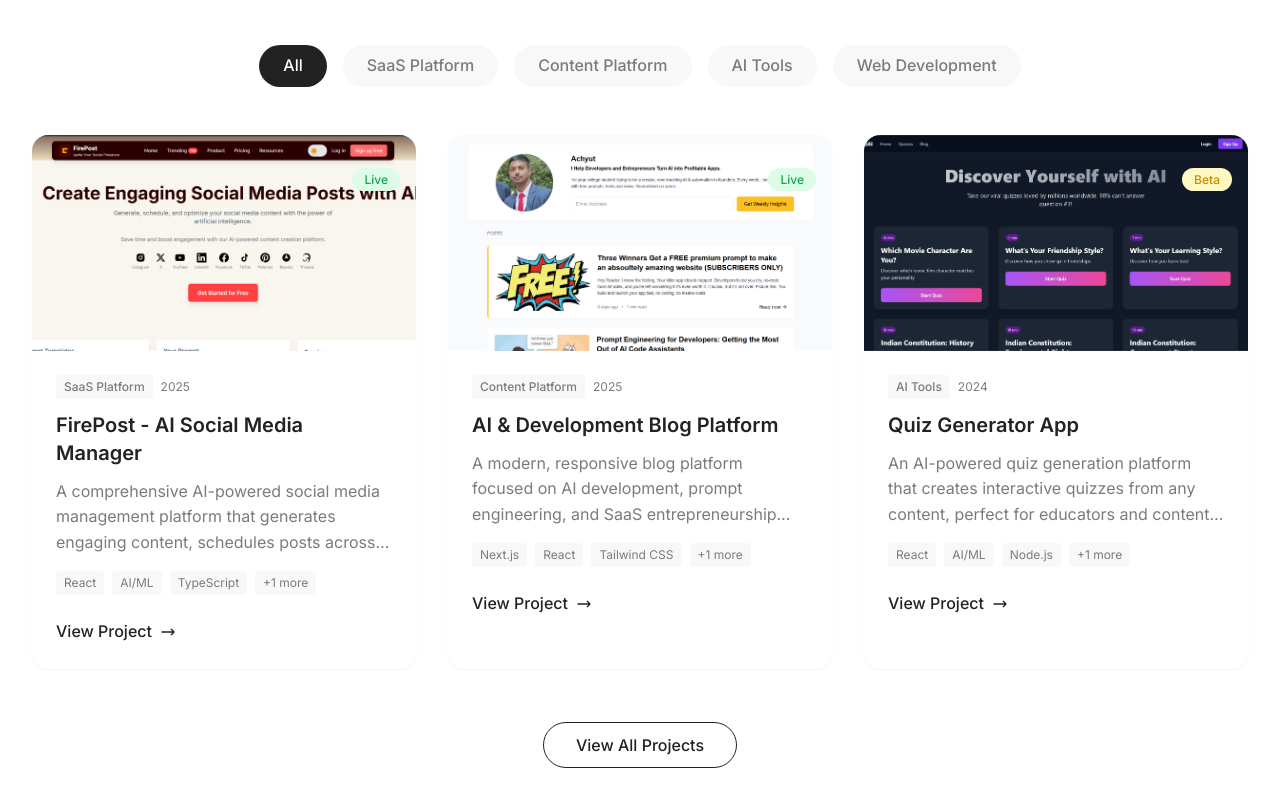
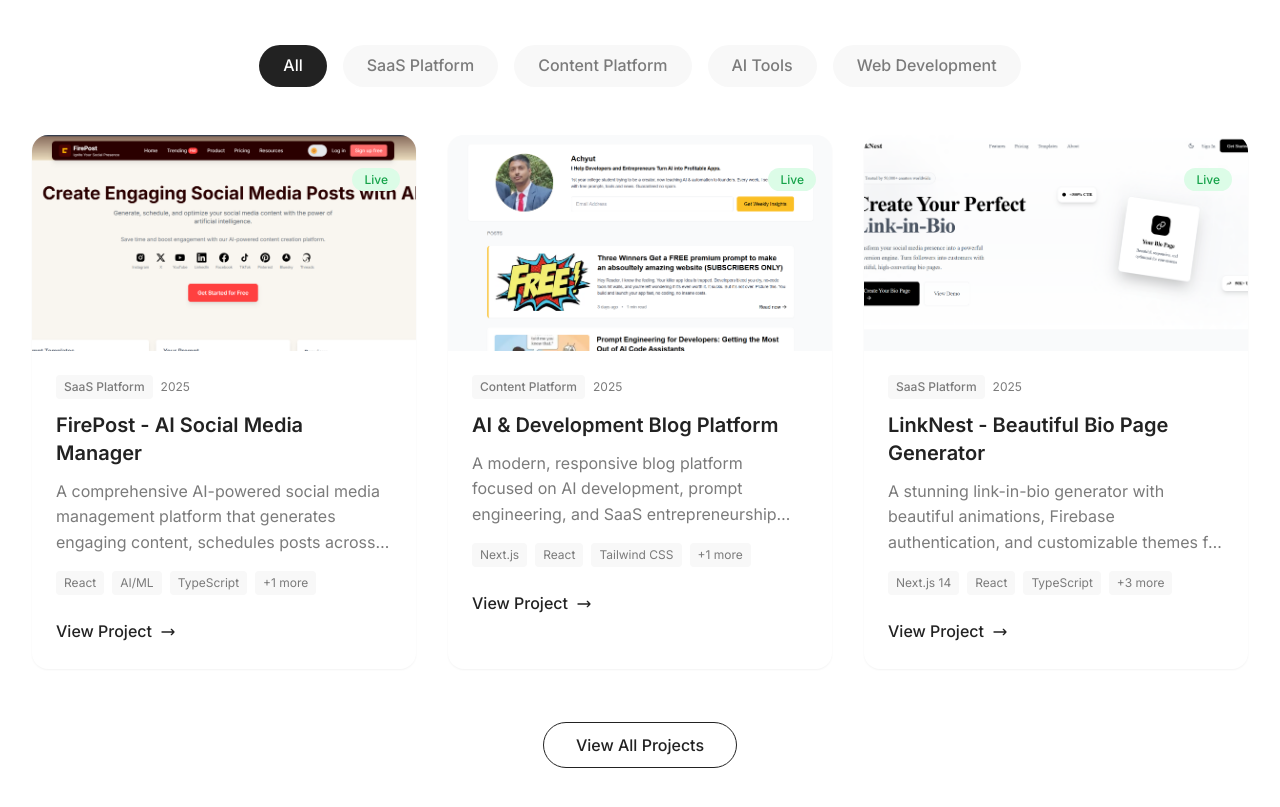
Before and after one commit to Nexora712/achyut-portfolio-2025, a Next.js app: page / in a window 1280 px wide. Shown: the part 3000-3807 px from the top of the page. Built offline with nearby package versions, Linux system fonts and the light colour scheme.

Commit message:
Updated the links for id: 2, i.e blog website

```diff
--- a/src/app/portfolio/[id]/page.tsx
+++ b/src/app/portfolio/[id]/page.tsx
@@ -52,8 +52,8 @@
     year: 2025,
     technologies: ['Next.js', 'React', 'Tailwind CSS', 'Content Management', 'Email Integration'],
     status: 'Live',
-    liveUrl: '#',
-    githubUrl: '#',
+    liveUrl: 'https://my-blogs-dun.vercel.app/',
+    githubUrl: 'https://github.com/Nexora712/My-Blogs.git',
     client: 'Personal Project',
     duration: '4 weeks',
     challenge: 'Developers and entrepreneurs need high-quality, actionable content about AI development and SaaS building, but most blogs are either too basic or too technical.',
--- a/src/app/portfolio/page.tsx
+++ b/src/app/portfolio/page.tsx
@@ -131,9 +131,9 @@
       'Clean, maintainable codebase with component-based architecture'
     ],
     images: [
-      '/images/portfolio/linknest1.jpg',
-      '/images/portfolio/linknest2.jpg',
-      '/images/portfolio/linknest3.jpg'
+      '/images/portfolio/project1.jpg',
+      '/images/portfolio/project2.jpg',
+      '/images/portfolio/project3.jpg'
     ],
     testimonial: {
       text: "The animations and user experience in LinkNest are absolutely gorgeous. The attention to detail in the framer-motion implementations makes it feel premium and professional.",
--- a/src/components/sections/PortfolioGrid.tsx
+++ b/src/components/sections/PortfolioGrid.tsx
@@ -24,13 +24,49 @@
     status: 'Live'
   },
   {
-    id: '3',
-    title: 'Quiz Generator App',
-    description: 'An AI-powered quiz generation platform that creates interactive quizzes from any content, perfect for educators and content creators.',
-    category: 'AI Tools',
-    year: 2024,
-    technologies: ['React', 'AI/ML', 'Node.js', 'MongoDB'],
-    status: 'Beta'
+    id: '6',
+    title: 'LinkNest - Beautiful Bio Page Generator',
+    description: 'A stunning link-in-bio generator with beautiful animations, Firebase authentication, and customizable themes for content creators and influencers.',
+    category: 'SaaS Platform',
+    year: 2025,
+    technologies: ['Next.js 14', 'React', 'TypeScript', 'Framer Motion', 'Firebase Auth', 'Tailwind CSS'],
+    status: 'Live',
+    liveUrl: 'https://github.com/Nexora712/link-in-bio',
+    githubUrl: 'https://github.com/Nexora712/link-in-bio',
+    client: 'Personal Project',
+    duration: '3 weeks',
+    challenge: 'Content creators struggle to create professional, animated bio pages that stand out from generic link-in-bio tools. Most solutions lack visual appeal, smooth animations, and proper customization options.',
+    solution: 'Built a beautiful link-in-bio generator with stunning framer-motion animations, dark/light mode support, Firebase authentication, and an intuitive drag-and-drop interface for custom link management.',
+    features: [
+      'Beautiful framer-motion animations throughout the interface',
+      'Animated bio page card preview with real-time updates',
+      'Firebase authentication with secure user sessions',
+      'Dark/light mode toggle with smooth transitions',
+      'Drag and drop custom link management',
+      'Social media platform integration (Instagram, Twitter, LinkedIn, YouTube, TikTok)',
+      'Responsive design optimized for all devices',
+      'Custom profile image upload and management',
+      'Real-time preview with animated interactions',
+      'Professional theme templates with custom styling',
+      'Mobile-first responsive design approach'
+    ],
+    results: [
+      'Built with modern Next.js 14 and TypeScript for type safety',
+      'Smooth 60fps animations using Framer Motion library',
+      'Successfully deployed and tested across multiple devices',
+      'Clean, maintainable codebase with component-based architecture'
+    ],
+    images: [
+      '/images/portfolio/project1.jpg',
+      '/images/portfolio/project2.jpg',
+      '/images/portfolio/project3.jpg'
+    ],
+    testimonial: {
+      text: "The animations and user experience in LinkNest are absolutely gorgeous. The attention to detail in the framer-motion implementations makes it feel premium and professional.",
+      author: "Alex Thompson",
+      role: "Frontend Developer",
+      company: "Creative Studios"
+    }
   }
 ]
 
```
